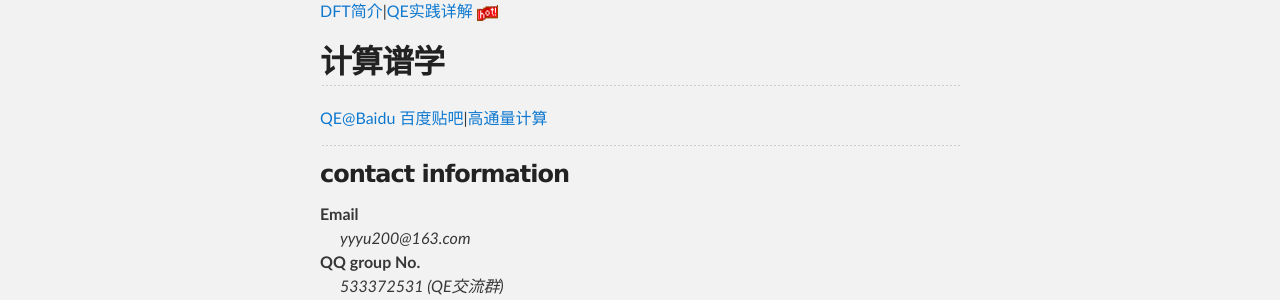
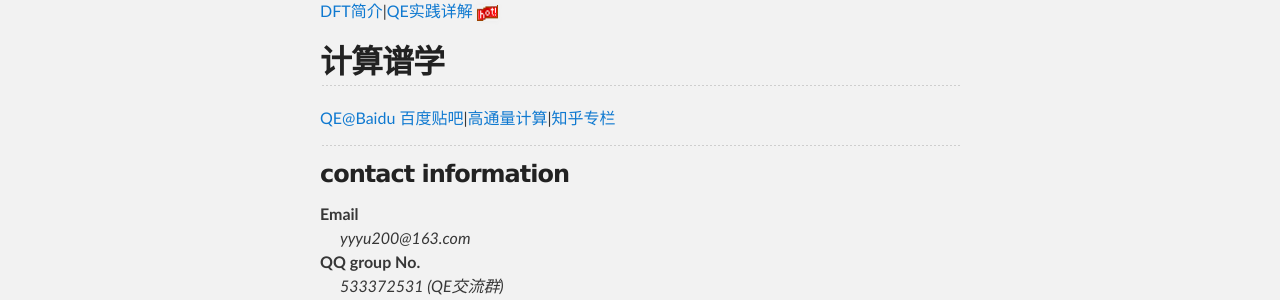
Before and after one commit to yyyu200/yyyu200.github.io, a Jekyll site: the page built from index.md, in a window 1280 px wide. Shown: the part 475-775 px from the top of the page. Built offline with Jekyll 4.4.1, drawn with Linux system fonts in a browser that asks for light colours; comment, search, counter and statistics services are not loaded.

Commit message:
modify at20190930-15:02:05-aliyun

```diff
--- a/index.md
+++ b/index.md
@@ -13,7 +13,7 @@
 [DFT简介](https://yyyu200.github.io/DFTbook/)|[QE实践详解](https://yyyu200.github.io/DFTbook/blogs/2019/04/01/HandsOn/) <img src="./assets/images/017.gif" alt="hot"  width="21" height="16">
 
 ## 计算谱学
-[QE@Baidu 百度贴吧](http://tieba.baidu.com/f?kw=quantum_espresso)|[高通量计算](./high_throughput.md)
+[QE@Baidu 百度贴吧](http://tieba.baidu.com/f?kw=quantum_espresso)|[高通量计算](./high_throughput.md)|[知乎专栏](https://zhuanlan.zhihu.com/kexueshikejizhexue)
 
 * * *
 
```
